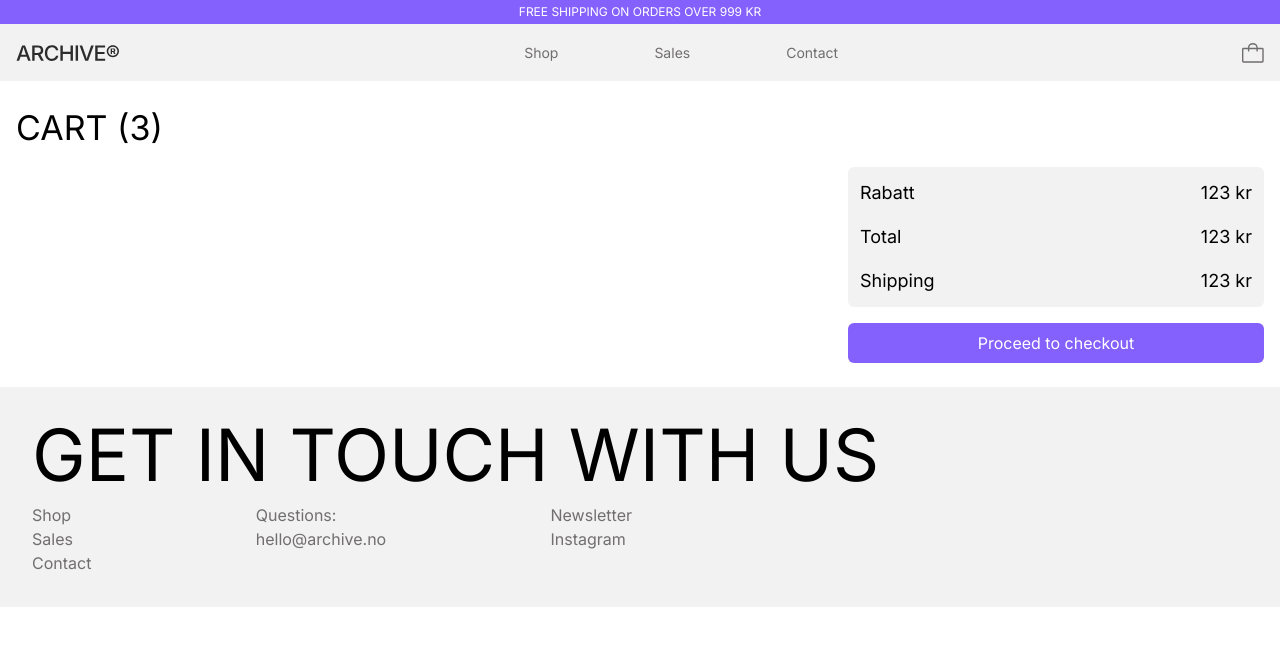
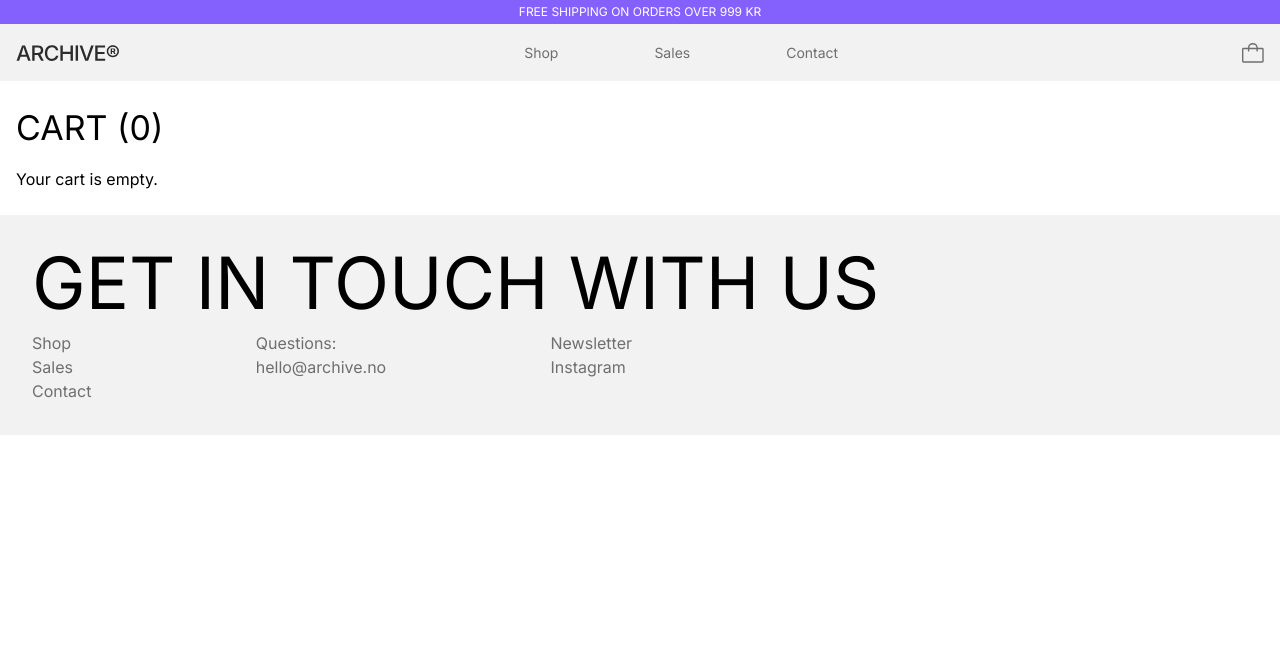
Before and after one commit to 8headswillroll8/archive, a React (Vite) app: page /cart in a window 1280 px wide. Shown: the top 646 px of the page. Built offline with nearby package versions, Linux system fonts and the light colour scheme.

Commit message:
feat: add cart empty state and dynamic item count

```diff
--- a/src/components/CartItem.tsx
+++ b/src/components/CartItem.tsx
@@ -1,12 +1,16 @@
 import fallbackImage from "../assets/images/fallback-image.webp";
 import trashIcon from "../assets/graphics/trash-icon.svg";
 import type { CartItem as CartItemType } from "../types/CartItem";
+import { useCartStore } from "../stores/cartStore";
 
 interface CartItemProps {
   item: CartItemType;
 }
 
 function CartItem({ item }: CartItemProps) {
+  const updateQuantity = useCartStore((state) => state.updateQuantity);
+  const removeItem = useCartStore((state) => state.removeItem);
+
   return (
     <article className="flex gap-4 rounded-lg border border-brand-neutral-100 p-4 md:gap-6 md:items-center md:p-6">
       <div className="w-36 shrink-0 md:w-48">
@@ -29,13 +33,21 @@ function CartItem({ item }: CartItemProps) {
 
         <div className="flex shrink-0 items-center gap-3">
           <div className="flex max-h-10 w-32 items-center justify-between rounded-md bg-brand-neutral-100 px-4 py-2">
-            <button type="button" aria-label="Decrease quantity">
+            <button
+              type="button"
+              aria-label="Decrease quantity"
+              onClick={() => updateQuantity(item.id, -1)}
+            >
               -
             </button>
 
             <span className="text-lg">{item.quantity}</span>
 
-            <button type="button" aria-label="Increase quantity">
+            <button
+              type="button"
+              aria-label="Increase quantity"
+              onClick={() => updateQuantity(item.id, 1)}
+            >
               +
             </button>
           </div>
@@ -44,6 +56,7 @@ function CartItem({ item }: CartItemProps) {
             type="button"
             aria-label="Remove product"
             className="shrink-0"
+            onClick={() => removeItem(item.id)}
           >
             <img src={trashIcon} alt="" className="w-4" />
           </button>
--- a/src/pages/Cart.tsx
+++ b/src/pages/Cart.tsx
@@ -6,11 +6,16 @@ import { useCartStore } from "../stores/cartStore";
 function Cart() {
   const items = useCartStore((state) => state.items);
 
+  const totalQuantity = items.reduce((total, item) => total + item.quantity, 0);
+
   return (
     <div className="mx-auto w-full max-w-337.5 px-4">
       <div className="space-y-4 py-6">
-        <h1 className="text-2xl! md:text-[34px]!">CART (3)</h1>
+        <h1 className="text-2xl! md:text-[34px]!">CART ({totalQuantity})</h1>
 
+        {items.length === 0 ? (
+          <p>Your cart is empty.</p>
+        ) : (
           <div className="flex flex-col gap-4 lg:flex-row lg:gap-6">
             {/* Cart items */}
             <div className="flex min-w-0 flex-1 flex-col gap-4">
@@ -25,6 +30,7 @@ function Cart() {
               <Button name="Proceed to checkout" />
             </div>
           </div>
+        )}
       </div>
     </div>
   );
--- a/src/stores/cartStore.ts
+++ b/src/stores/cartStore.ts
@@ -5,6 +5,7 @@ interface CartStore {
   items: CartItem[];
   addItem: (item: CartItem) => void;
   updateQuantity: (id: string, change: number) => void;
+  removeItem: (id: string) => void;
 }
 
 export const useCartStore = create<CartStore>((set) => ({
@@ -41,4 +42,11 @@ export const useCartStore = create<CartStore>((set) => ({
       };
     });
   },
+  removeItem: (id) => {
+    set((state) => {
+      return {
+        items: state.items.filter((cartItem) => cartItem.id !== id),
+      };
+    });
+  },
 }));
```
Lines whose indentation alone changed are shown as unchanged.
